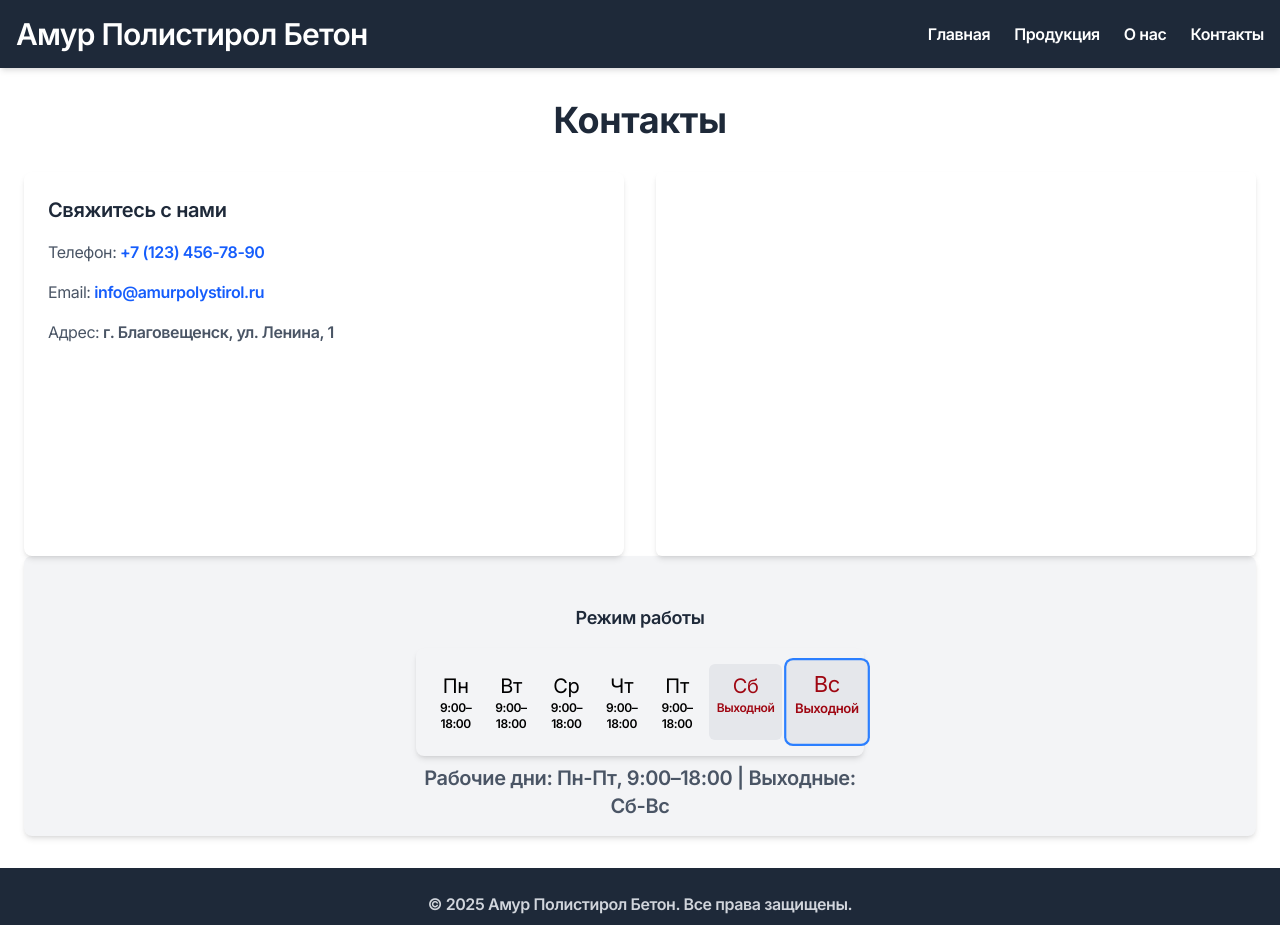
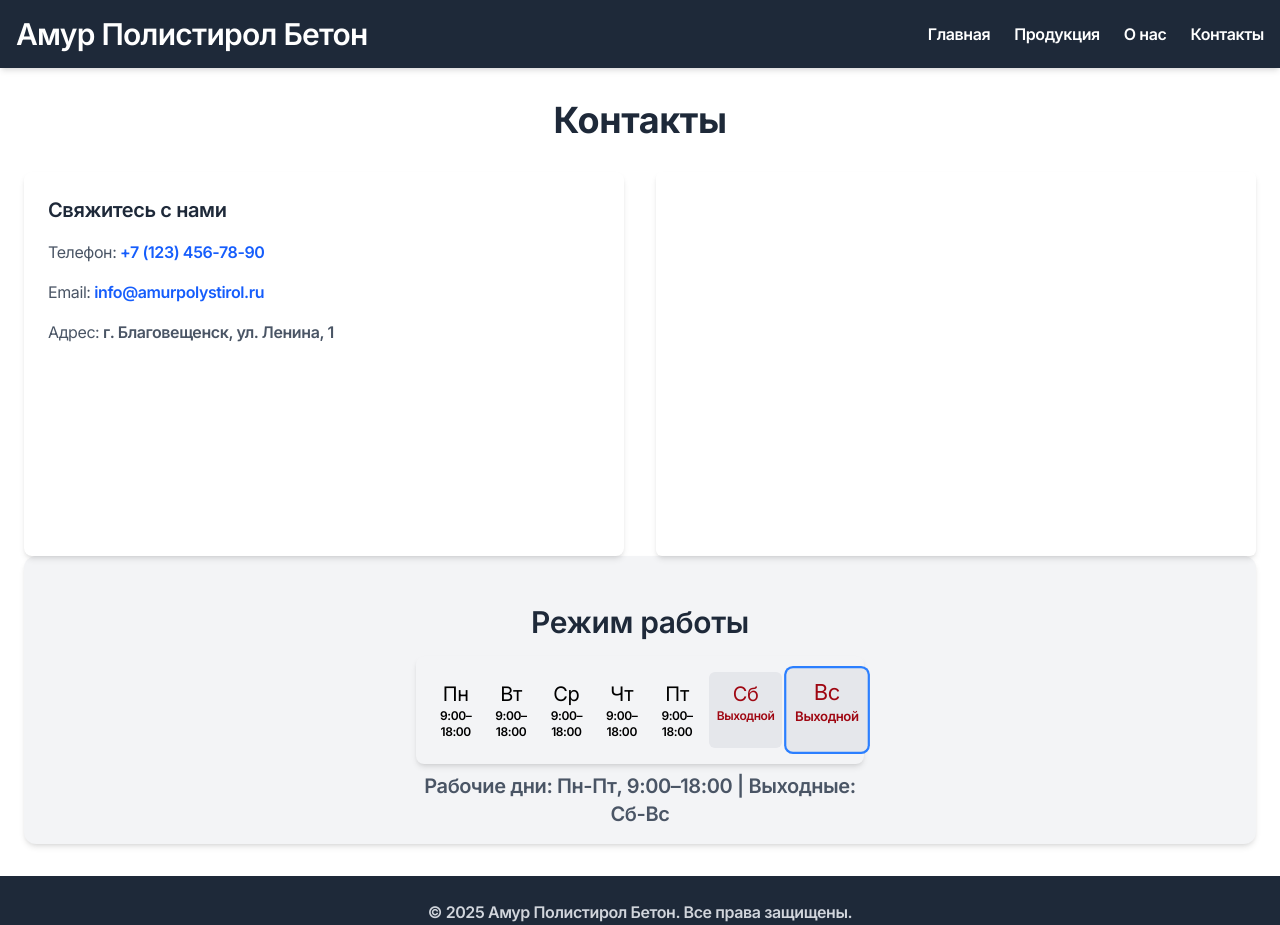
Before and after one commit to artstyleplaystyle/AmurPolystirolBeton-demo, a React (Vite) app: page /contacts in a window 1280 px wide. Shown: the top 925 px of the page. Built offline with nearby package versions, Linux system fonts and the light colour scheme.

Commit message:
Larger Work time

```diff
--- a/src/pages/Contacts.tsx
+++ b/src/pages/Contacts.tsx
@@ -51,14 +51,14 @@ const Contacts: React.FC = () => {
         </div>
       </div>
       <motion.div
-          className="flex justify-between gap-2 bg-gray-100 p-4 rounded-lg shadow-md"
+          className="flex justify-between gap-2 bg-gray-100 p-4 rounded-xl shadow-md"
           initial={{ opacity: 0, y: 20 }}
           animate={{ opacity: 1, y: 0 }}
           transition={{ duration: 0.5 }}
           >
       {/* Виджет дней недели */}
       <div className="mt-8 text-xl max-w-md mx-auto">
-        <h3 className="text-lg font-semibold text-gray-800 mb-4 text-center">
+        <h3 className="text-3xl font-semibold text-gray-800 mb-4 text-center">
           Режим работы
         </h3>
         <div className="flex justify-between gap-2 bg-gray-100 p-4 rounded-lg shadow-md">
```
